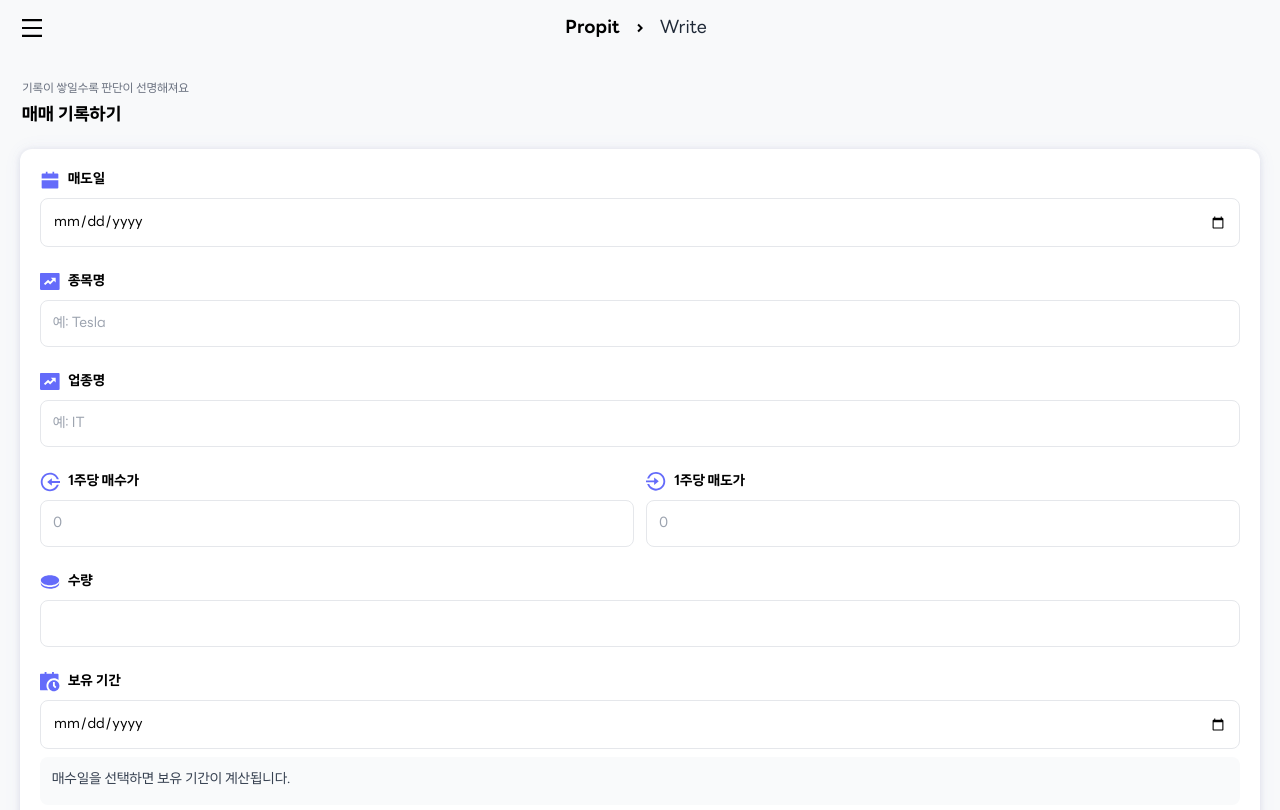
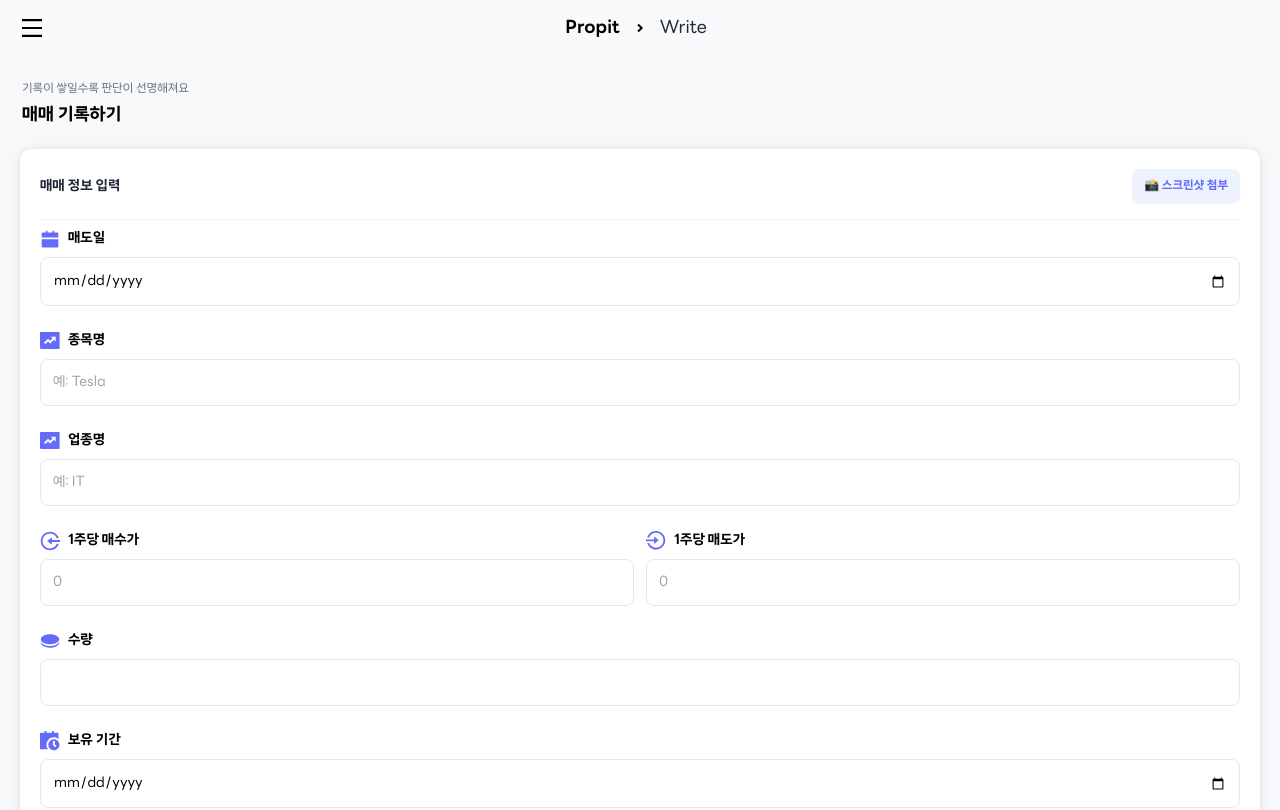
Before and after one commit to Propit-KonkukUniv/propit-fe, a React (Vite) app: page /write in a window 1280 px wide. Shown: the top 810 px of the page. Built offline with nearby package versions, Linux system fonts and the light colour scheme; no server answers.

Commit message:
fix: emotion 필드명 변경

```diff
--- a/src/pages/statistics/Statistics.tsx
+++ b/src/pages/statistics/Statistics.tsx
@@ -29,7 +29,7 @@ const DEFAULT_OVERVIEW_REPORT_DATA: OverviewReportData = {
       date: '',
     },
     emotionSummary: {
-      mostUsedEmotion: NO_RECORD_MESSAGE,
+      emotion: NO_RECORD_MESSAGE,
       count: 0,
     },
     averageHoldingDays: 0,
@@ -94,7 +94,7 @@ const normalizeOverviewReportData = (data?: OverviewReportData | null): Overview
         date: data.summary?.worstTrade?.date || '',
       },
       emotionSummary: {
-        mostUsedEmotion: data.summary?.emotionSummary?.mostUsedEmotion || NO_RECORD_MESSAGE,
+        emotion: data.summary?.emotionSummary?.emotion || NO_RECORD_MESSAGE,
         count: data.summary?.emotionSummary?.count ?? 0,
       },
       averageHoldingDays: data.summary?.averageHoldingDays ?? 0,
--- a/src/shared/apis/report/reportApi.ts
+++ b/src/shared/apis/report/reportApi.ts
@@ -59,7 +59,7 @@ export interface TradeRecord {
 }
 
 export interface EmotionSummary {
-  mostUsedEmotion: string;
+  emotion: string;
   count: number;
 }
 
--- a/src/shared/components/statistics/TotalResult.tsx
+++ b/src/shared/components/statistics/TotalResult.tsx
@@ -57,7 +57,7 @@ const TotalResult = ({ summary }: TotalResultProps) => {
       icon: smile,
       label: '가장 많았던 감정',
       sub: '가장 많았던 감정',
-      val: `${summary.emotionSummary.mostUsedEmotion} (${summary.emotionSummary.count}회)`,
+      val: `${summary.emotionSummary.emotion} (${summary.emotionSummary.count}회)`,
       date: '',
       color: 'text-black',
     },
--- a/src/shared/components/write/WriteForm.tsx
+++ b/src/shared/components/write/WriteForm.tsx
@@ -1,3 +1,4 @@
+import { useRef } from 'react';
 import calender from '@assets/common/calender.svg';
 import coin from '@assets/common/coin.svg';
 import graph from '@assets/common/graph.svg';
@@ -20,6 +21,8 @@ interface WriteFormProps {
   ) => void;
   onBuyDateChange: (value: string) => void;
   onEmotionTagInputChange: (value: string) => void;
+  onImageUpload?: (file: File) => void;
+  isUploading?: boolean;
 }
 
 const formatPrice = (value: number): string => {
@@ -50,10 +53,42 @@ const WriteForm = ({
   onTradeLogRequestChange,
   onBuyDateChange,
   onEmotionTagInputChange,
+  onImageUpload,
+  isUploading = false,
 }: WriteFormProps) => {
+  const fileInputRef = useRef<HTMLInputElement>(null);
+  const handleFileChange = (e: React.ChangeEvent<HTMLInputElement>) => {
+    const file = e.target.files?.[0];
+    if (file && onImageUpload) {
+      onImageUpload(file);
+    }
+    // 동일한 파일을 다시 선택할 수 있도록 인풋 초기화
+    if (fileInputRef.current) {
+      fileInputRef.current.value = '';
+    }
+  };
   return (
     <div className="flex flex-col gap-6 p-5">
       <div className="flex flex-col gap-2">
+        <div className="flex items-center justify-between border-b border-gray-100 pb-4">
+          <span className="text-[14px] font-bold text-gray-800">매매 정보 입력</span>
+          <button
+            type="button"
+            onClick={() => fileInputRef.current?.click()}
+            disabled={isUploading}
+            className="flex items-center gap-1.5 rounded-lg bg-[#EEF2FF] px-3 py-2 text-[12px] font-bold text-[#646BFA] shadow-sm transition hover:bg-[#E0E7FF] active:scale-95 disabled:cursor-not-allowed disabled:opacity-50"
+          >
+            <span>{isUploading ? '⏳ 분석 중...' : '📸 스크린샷 첨부'}</span>
+          </button>
+          {/* 숨겨진 파일 인풋 */}
+          <input
+            type="file"
+            ref={fileInputRef}
+            accept="image/jpeg, image/png, image/jpg"
+            className="hidden"
+            onChange={handleFileChange}
+          />
+        </div>
         <div className="flex items-center gap-2">
           <img src={calender} alt="calendar" className="w-5" />
           <span className="text-[14px] font-bold">매도일</span>
```
